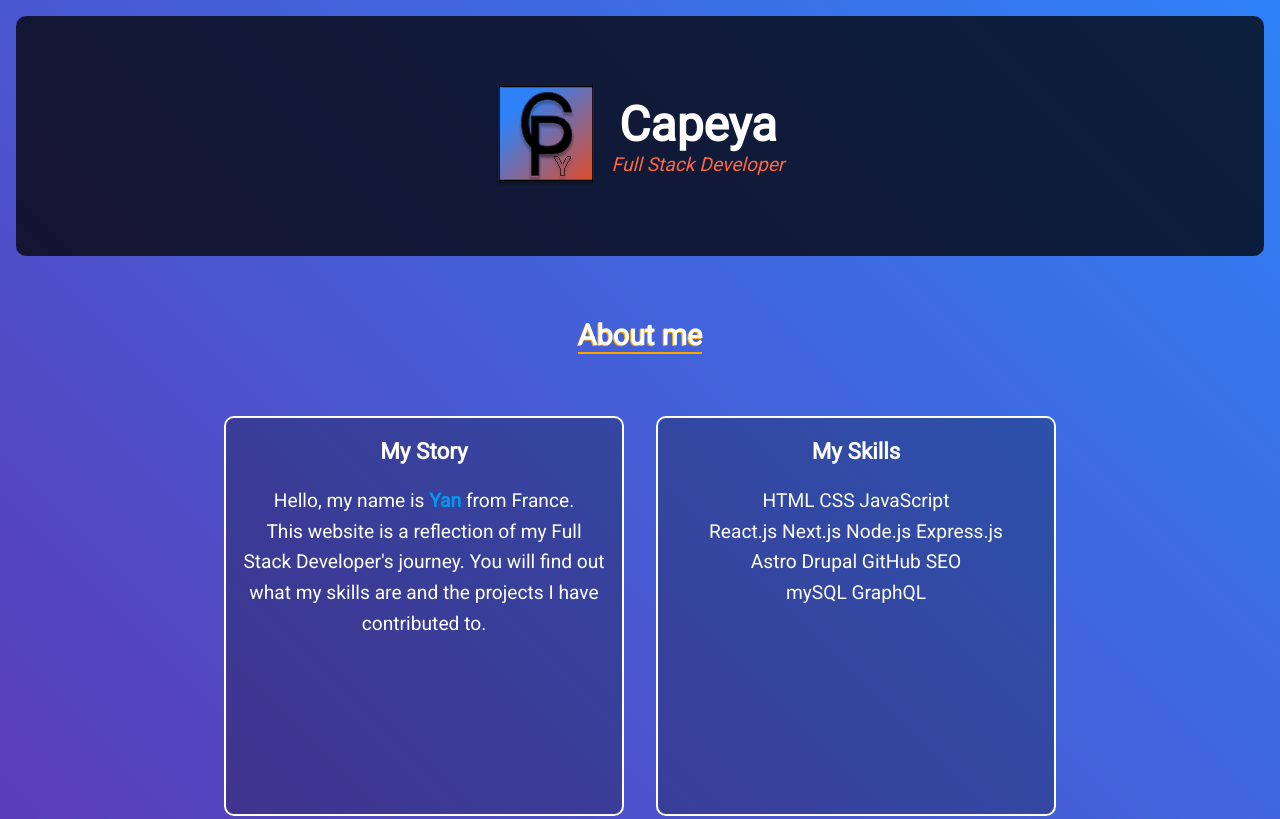
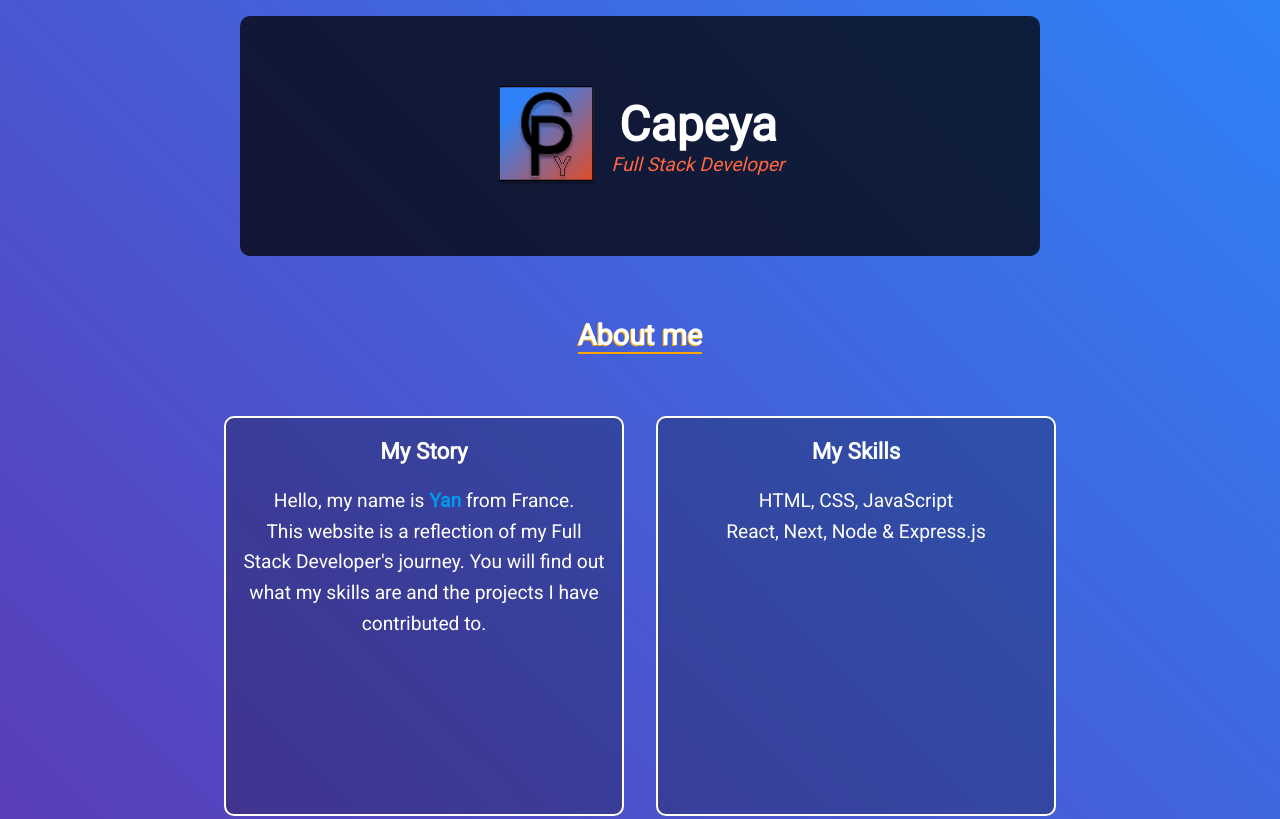
Before and after one commit to Cap3ya/capeya.me, a plain HTML site: page index.html in a window 1280 px wide. Shown: the top 819 px of the page. Drawn offline with Linux system fonts and the light colour scheme.

Commit message:
Max width header 50rem Remove some Skills

```diff
--- a/index.html
+++ b/index.html
@@ -39,10 +39,8 @@
 				<section>
 					<h3>My Skills</h3>
 					<p>
-						HTML CSS JavaScript <br>
-						React.js Next.js Node.js Express.js<br>
-						Astro Drupal GitHub SEO <br>
-						mySQL GraphQL<br>
+						HTML, CSS, JavaScript <br>
+						React, Next, Node & Express.js<br>
 					</p>
 				</section>
 		</article>
--- a/styles/style.css
+++ b/styles/style.css
@@ -27,7 +27,9 @@ main {}
 
 /*HEADER*/
 header {
+  max-width: 50rem;
   height: 15rem;
+  margin: 0 auto;
   padding: 1rem;
 
   background: rgb(0 0 0 / 75%);
@@ -66,7 +68,7 @@ header div em {
 }
 .title h2:hover::before,
 .title h2:focus::before {
-  content: '# ';
+  content: '#';
 }
 
 /*ARTICLES*/
```
